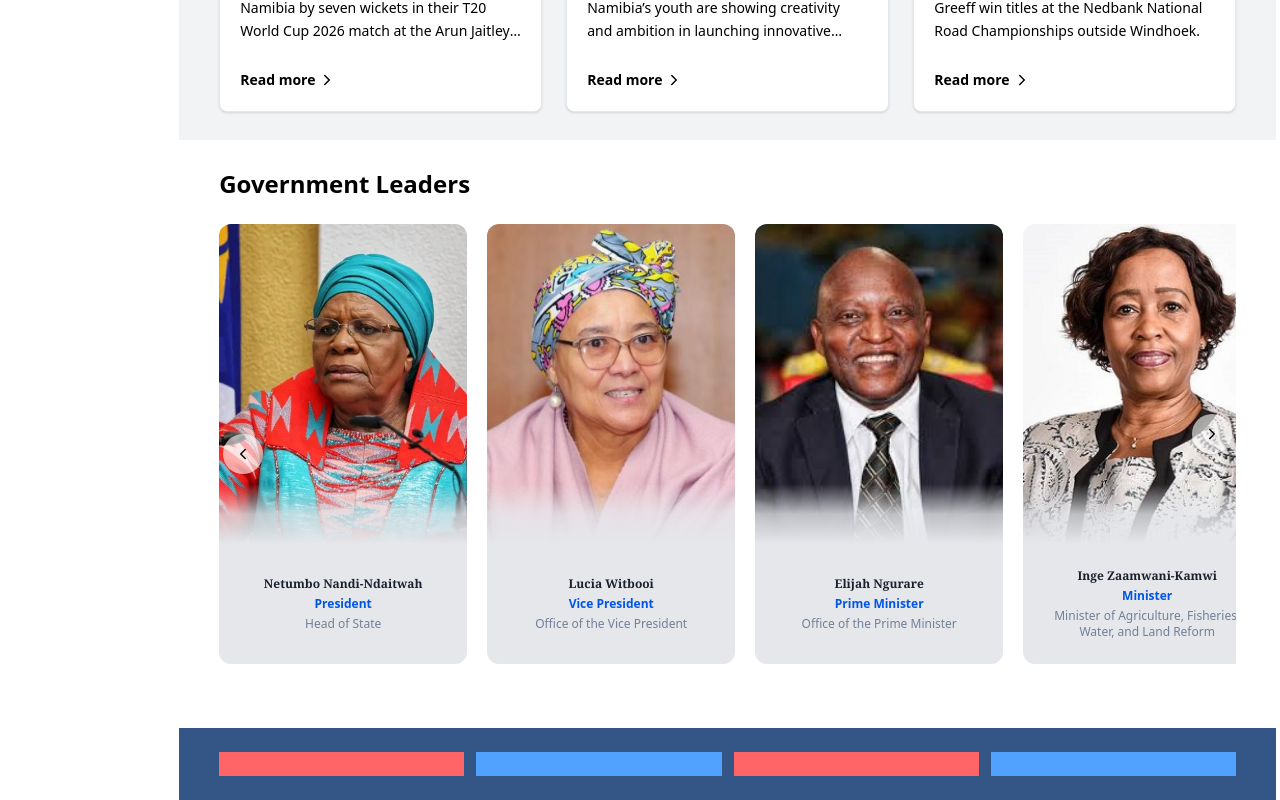
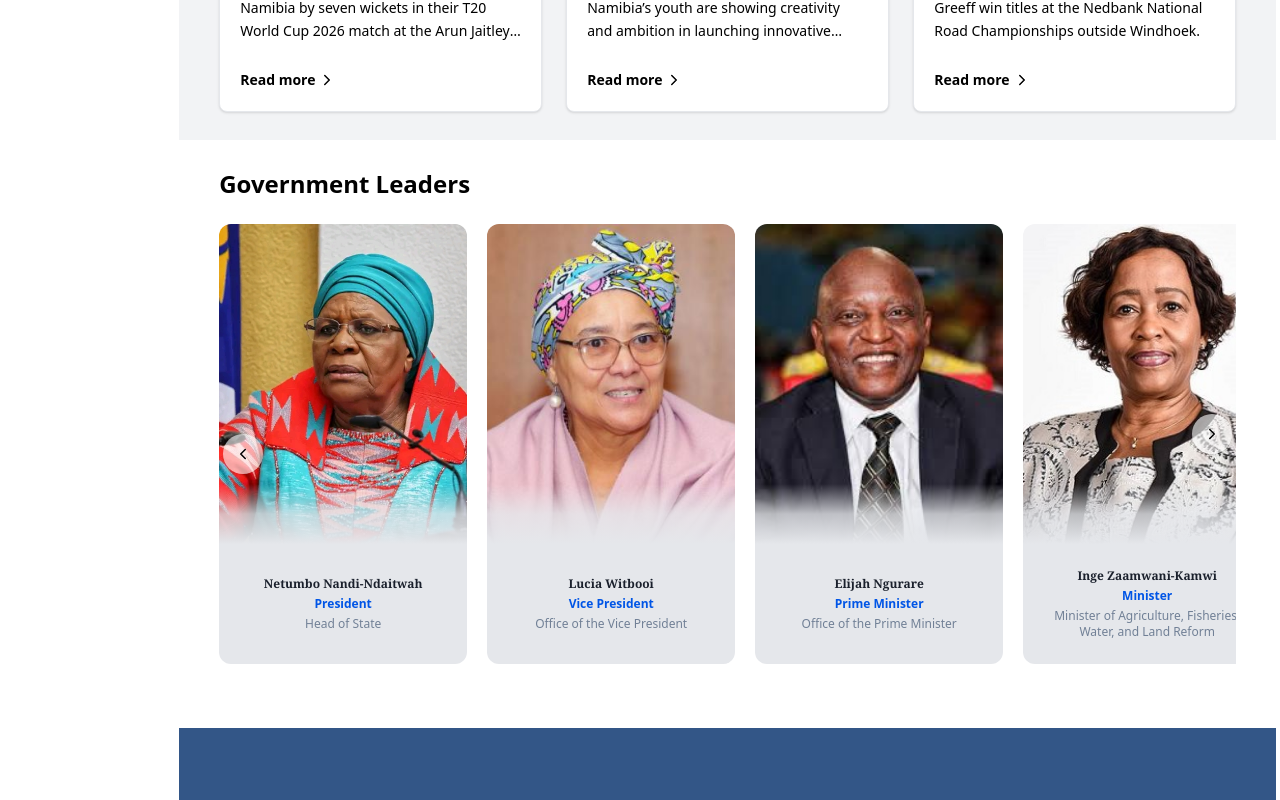
Before and after one commit to Tjitouua/frontend2, a React app: page / in a window 1280 px wide. Shown: the part 2262-3062 px from the top of the page. Built offline with nearby package versions, Linux system fonts and the light colour scheme; the HTML template or start-up script is replaced by a standard one.

Commit message:
Fixed the footer

```diff
--- a/src/components/Footer.tsx
+++ b/src/components/Footer.tsx
@@ -4,19 +4,19 @@
 const Footer = () => {
       return (
          <div className="w-full grid grid-cols-1 sm:grid-cols-2 gap-3 lg:grid-cols-3 xl:grid-cols-4 px-10 py-6 bg-[var(--color-primary)] text-[var(--color-secondary-card)]">
-             <div className="py-3 bg-red-400 px-3">
+             <div className="py-3 px-3">
 
              </div>
 
-             <div className="py-3 bg-blue-400 px-3">
+             <div className="py-3 px-3">
 
              </div>
 
-             <div className="py-3 bg-red-400 px-3">
+             <div className="py-3 px-3">
 
              </div>
 
-             <div className="py-3 bg-blue-400 px-3
+             <div className="py-3 px-3
              ">
 
              </div>
```
